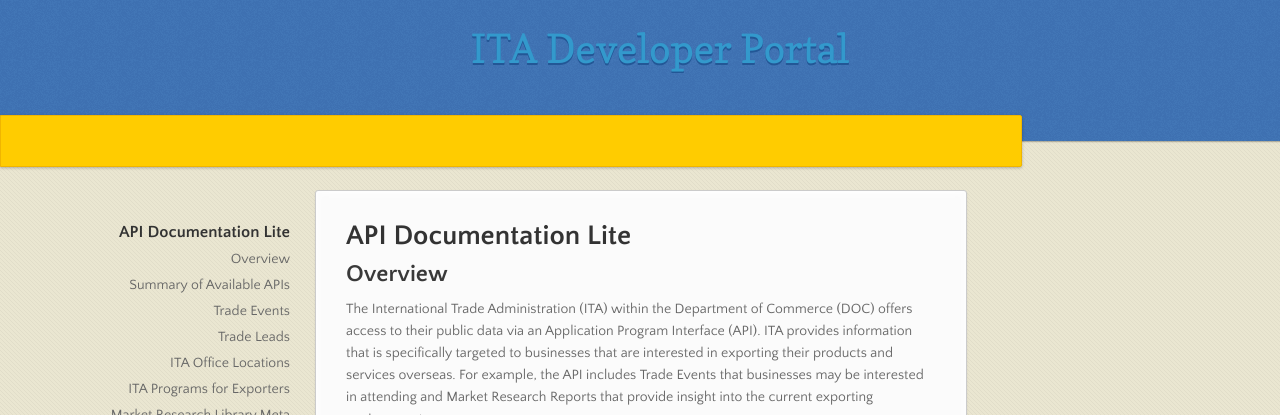
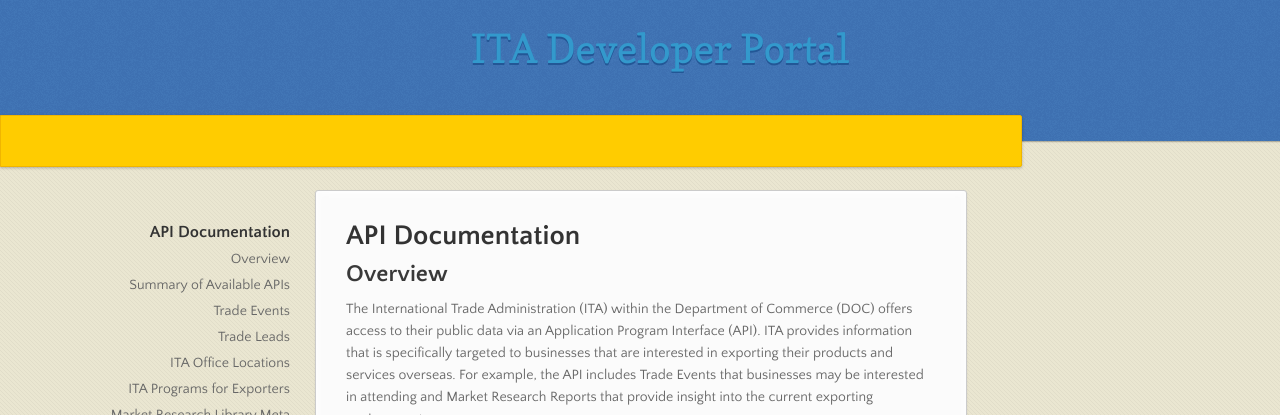
Before and after one commit to InternationalTradeAdministration/developerportal, a Jekyll site: the page built from index.markdown, in a window 1280 px wide and 900 px high. Shown: the top 415 px of the window. Built offline with Jekyll 4.4.1, drawn with Linux system fonts in a browser that asks for light colours; nearby versions of some CDN libraries.

Commit message:
Update index.markdown

```diff
--- a/index.markdown
+++ b/index.markdown
@@ -3,7 +3,7 @@ layout: default
 title: Developerportal by InternationalTradeAdministration
 ---
 
-# API Documentation Lite
+# API Documentation
 
 
 ## Overview
```
